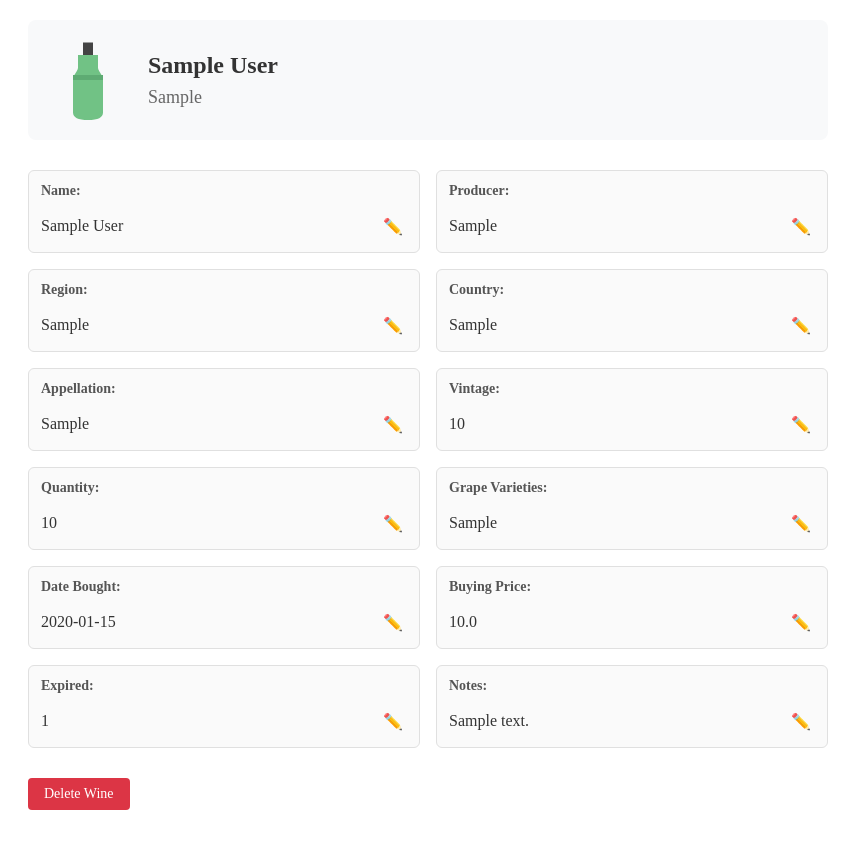
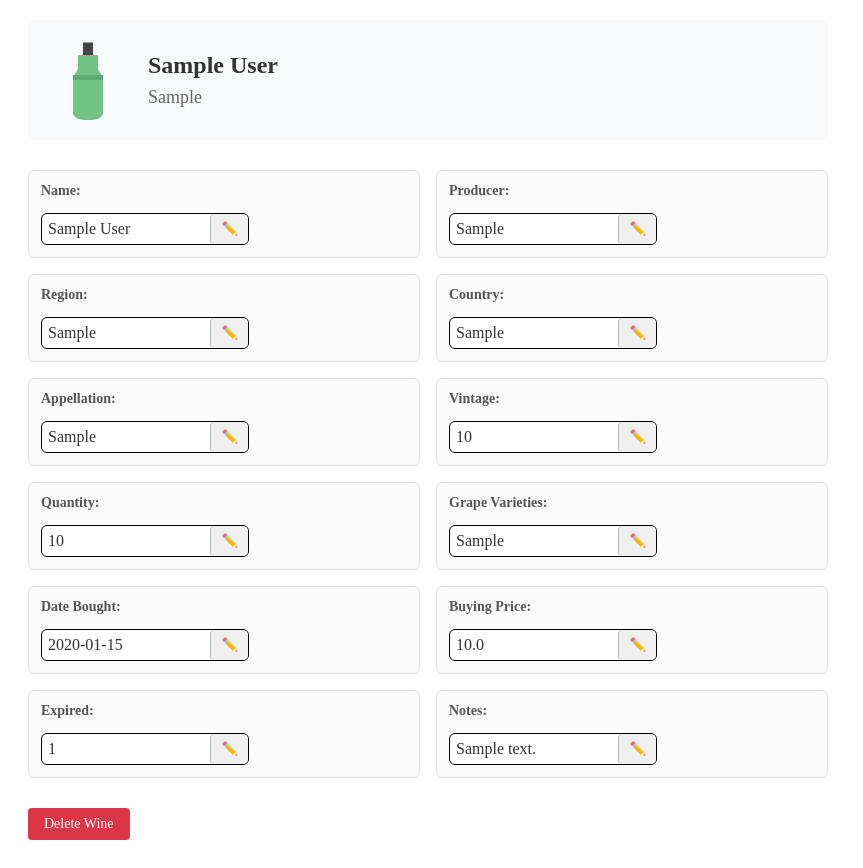
Before and after one commit to bastianDupoirieux/champagneInBrazil, a Flask app: page /wine/1 in a window 1280 px wide. Shown: the part 109-977 px from the top of the page, without its empty margins (0-863 px from the left). Before the commit the page ends 947 px from the top, so only its background shows below. Run offline with Flask 3, Linux system fonts and the light colour scheme; tables that the repository leaves empty hold one stand-in row (Sample ...).

Commit message:
added requirements 9and 10 : editable text field should have a white background with a black border, and the edit button should be on the right side of the field

```diff
--- a/app/static/style.css
+++ b/app/static/style.css
@@ -311,34 +311,61 @@ input[type="reset"].hover {
 .field-container {
     display: flex;
     align-items: center;
+    justify-content: center;
     gap: 8px;
+    background-color: white;
+    border: 1px solid black;
+    border-radius: 6px;
+    padding-left: 6px;
+    /*padding: 6px 10px;*/
+    width: fit-content;
+    min-width: 200px;
+    transition: border-color 0.2s, box-shadow 0.2s;
+    overflow: hidden;
+    min-height: 30px;
+    height:fit-content;
+}
+
+.field-container:focus-within {
+    border-color: #007BFF; /* soft blue border */
+    box-shadow: 0 0 0 3px rgba(0, 123, 255, 0.2);
 }
 
 .field-value {
     flex: 1;
+    color: #000;
+    font-size: 14px;
 }
 
 .field-input {
     flex: 1;
-    padding: 4px 8px;
-    border: 2px solid #4CAF50 !important;
-    border-radius: 4px;
-    font-size: 16px;
-    background: #fff !important;
-    box-shadow: 0 0 0 1px #4CAF50;
+    border: none;
+    outline: none;
+    padding: 6px 10px;
+    background-color: white;
+    font-size: 14px;
+    color: #000;
 }
 
 .edit-field-btn {
-    background: none;
+    background-color: #f0f0f0;
     border: none;
+    border-left: 1px solid #bbb;
+    color: #666;
+    border-radius: 4px;
+    padding: 0px 10px;
     cursor: pointer;
-    font-size: 16px;
-    padding: 4px;
-    border-radius: 4px;
+    transition: background-color 0.2s, color 0.2s;
+    transition: background-color 0.2s, color 0.2s;
+    display: flex;
+    align-items: center;
+    justify-content: center;
+    height: 100%;
 }
 
 .edit-field-btn:hover {
-    background-color: #f0f0f0;
+    background-color: #e0e0e0;
+    color: #333;
 }
 
 .detail-item label {
```
